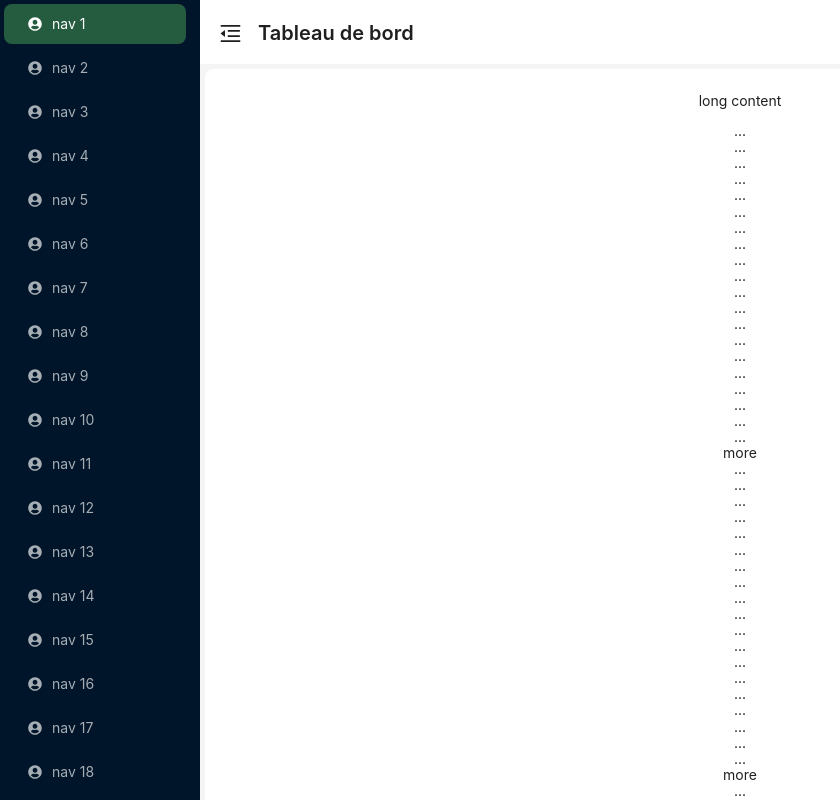
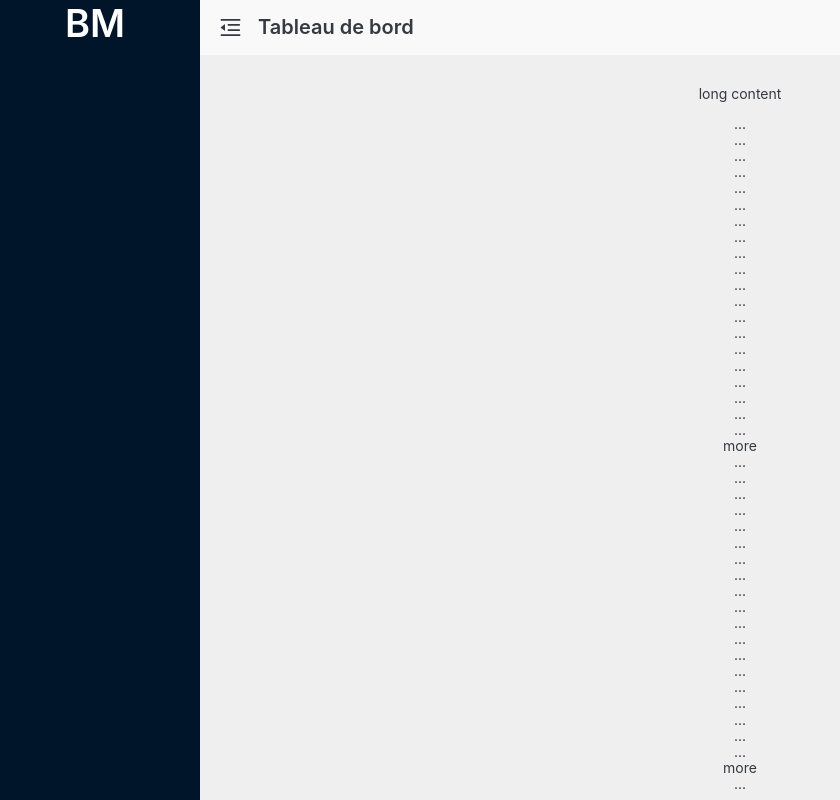
Before and after one commit to Bbcar225/gestistocks-front, a React (Vite) app: page /1/dashboard in a window 1280 px wide. Shown: the top 800 px of the page, without its empty margins (0-840 px from the left). Built offline with nearby package versions, Linux system fonts and the light colour scheme.

Commit message:
Layout ✅

```diff
--- a/src/components/pages/DashboardPage.tsx
+++ b/src/components/pages/DashboardPage.tsx
@@ -1,21 +1,11 @@
-import {Card, theme, Typography} from "antd";
 import React from "react";
-import {Header} from "antd/es/layout/layout";
-
-const {Title} = Typography
 
 export default function DashboardPage() {
-	const {
-		token: {colorBgContainer, borderRadiusLG},
-	} = theme.useToken();
-
 	return <>
 		<div
 			style={{
 				padding: 24,
 				textAlign: 'center',
-				background: colorBgContainer,
-				borderRadius: borderRadiusLG,
 			}}
 		>
 			<p>long content</p>
--- a/src/components/templates/AuthLayout.tsx
+++ b/src/components/templates/AuthLayout.tsx
@@ -1,105 +1,31 @@
-import React, {useState} from 'react';
-import {Button, Layout, Menu, MenuProps, Space, theme} from 'antd';
+import {useState} from 'react';
+import {Layout, theme} from 'antd';
 import {Outlet} from "react-router-dom";
-import {AiOutlineMenuFold, AiOutlineMenuUnfold} from "react-icons/ai";
-import {FaUserCircle} from "react-icons/fa";
-import Title from "antd/es/typography/Title";
-
-const {Header, Content, Footer, Sider} = Layout;
-
-const siderStyle: React.CSSProperties = {
-	overflow: 'auto',
-	height: '100vh',
-	position: 'sticky',
-	insetInlineStart: 0,
-	top: 0,
-	bottom: 0,
-	scrollbarWidth: 'thin',
-	scrollbarGutter: 'stable',
-};
-
-const items: MenuProps['items'] = [
-	<FaUserCircle/>,
-	<FaUserCircle/>,
-	<FaUserCircle/>,
-	<FaUserCircle/>,
-	<FaUserCircle/>,
-	<FaUserCircle/>,
-	<FaUserCircle/>,
-	<FaUserCircle/>,
-	<FaUserCircle/>,
-	<FaUserCircle/>,
-	<FaUserCircle/>,
-	<FaUserCircle/>,
-	<FaUserCircle/>,
-	<FaUserCircle/>,
-	<FaUserCircle/>,
-	<FaUserCircle/>,
-	<FaUserCircle/>,
-	<FaUserCircle/>,
-	<FaUserCircle/>,
-	<FaUserCircle/>,
-	<FaUserCircle/>,
-	<FaUserCircle/>,
-	<FaUserCircle/>,
-	<FaUserCircle/>,
-	<FaUserCircle/>,
-	<FaUserCircle/>,
-	<FaUserCircle/>,
-	<FaUserCircle/>,
-	<FaUserCircle/>,
-	<FaUserCircle/>,
-].map((icon, index) => ({
-	key: String(index + 1),
-	icon: icon,
-	label: `nav ${index + 1}`,
-}));
+import HeaderLayout from "./Header.tsx";
+import Sidebar from "./Sidebar.tsx";
 
 export default function AuthLayout() {
 	const {
-		token: {colorBgContainer},
+		token: {borderRadiusLG},
 	} = theme.useToken();
 	const [collapsed, setCollapsed] = useState(false);
 
 	return (
 		<Layout>
-			<Sider
-				breakpoint="lg"
-				collapsedWidth="0"
-				onBreakpoint={(broken) => setCollapsed(broken)}
-				onCollapse={(collapsed) => setCollapsed(collapsed)}
-				trigger={null}
-				collapsible
-				collapsed={collapsed}
-				style={siderStyle}
-			>
-				<div className="demo-logo-vertical"/>
-				<Menu theme="dark" mode="inline" defaultSelectedKeys={['1']} items={items}/>
-			</Sider>
+			<Sidebar collapsed={collapsed} setCollapsed={setCollapsed}/>
 			<Layout>
-				<Header style={{padding: "0px 10px", margin: 0, background: colorBgContainer}} className='flex items-stretch'>
-					<Space align='center' className='mt-3'>
-						<Button
-							type="text"
-							icon={collapsed ? <AiOutlineMenuUnfold/> : <AiOutlineMenuFold/>}
-							onClick={() => setCollapsed(!collapsed)}
-							size='large'
-							style={{
-								fontSize: '25px'
-							}}
-						/>
-
-						<Title level={4}>
-							Tableau de bord
-						</Title>
-					</Space>
-				</Header>
-				<Content style={{margin: '5px 5px 0'}}>
+				<HeaderLayout collapsed={collapsed} setCollapsed={setCollapsed}/>
+				<Layout.Content
+					style={{
+						borderRadius: borderRadiusLG,
+						margin: '7px 7px 0',
+					}}
+				>
 					<Outlet/>
-				</Content>
-				<Footer style={{textAlign: 'center'}}>
+				</Layout.Content>
+				<Layout.Footer style={{textAlign: 'center'}}>
 					Gestistocks ©{new Date().getFullYear()} Created by Boubacar LY
-				</Footer>
+				</Layout.Footer>
 			</Layout>
 		</Layout>
 	);
--- /dev/null
+++ b/src/components/templates/Header.tsx
@@ -0,0 +1,41 @@
+import {Button, Space, theme} from "antd";
+import {AiOutlineMenuFold, AiOutlineMenuUnfold} from "react-icons/ai";
+import Title from "antd/es/typography/Title";
+import {Header} from "antd/es/layout/layout";
+
+export default function HeaderLayout({collapsed, setCollapsed}: {
+	collapsed: boolean,
+	setCollapsed: (collapsed: boolean) => void
+}) {
+	const {
+		token: {colorBgContainer},
+	} = theme.useToken();
+
+	return <Header
+		style={{
+			padding: "0px 10px",
+			margin: 0,
+			background:
+			colorBgContainer,
+			height: '55px',
+			position: 'sticky',
+			top: 0,
+		}}
+	>
+		<Space align='center'>
+			<Button
+				type="text"
+				icon={collapsed ? <AiOutlineMenuUnfold/> : <AiOutlineMenuFold/>}
+				onClick={() => setCollapsed(!collapsed)}
+				size='large'
+				style={{
+					fontSize: '25px'
+				}}
+			/>
+
+			<Title level={4}>
+				Tableau de bord
+			</Title>
+		</Space>
+	</Header>
+}
--- /dev/null
+++ b/src/components/templates/Menus.tsx
@@ -0,0 +1,12 @@
+import {Menu, MenuProps} from "antd";
+
+const items: MenuProps['items'] = [
+].map((icon, index) => ({
+	key: String(index + 1),
+	icon: icon,
+	label: `nav ${index + 1}`,
+}));
+
+export function Menus() {
+	return <Menu theme="dark" mode="inline" defaultSelectedKeys={['1']} items={items}/>
+}
--- /dev/null
+++ b/src/components/templates/Sidebar.tsx
@@ -0,0 +1,51 @@
+import Title from "antd/es/typography/Title";
+import {Menus} from "./Menus.tsx";
+import {Layout} from "antd";
+import React from "react";
+
+const siderStyle: React.CSSProperties = {
+	overflow: 'auto',
+	height: '100vh',
+	position: 'sticky',
+	insetInlineStart: 0,
+	top: 0,
+	bottom: 0,
+	scrollbarWidth: 'thin',
+	scrollbarGutter: 'stable',
+};
+
+export default function Sidebar({collapsed, setCollapsed}: {
+	collapsed: boolean,
+	setCollapsed: (collapsed: boolean) => void
+}) {
+	return <Layout.Sider
+		breakpoint="lg"
+		collapsedWidth="0"
+		onBreakpoint={(broken) => setCollapsed(broken)}
+		onCollapse={(collapsed) => setCollapsed(collapsed)}
+		trigger={null}
+		collapsible
+		collapsed={collapsed}
+		style={siderStyle}
+	>
+		<div style={{
+			textAlign: 'center',
+			position: 'sticky',
+			top: 0,
+			background: '#001529',
+			zIndex: 10
+		}}>
+			<Title className='text-center' style={{color: 'white'}}>
+				BM
+			</Title>
+		</div>
+		<div
+			style={{
+				flexGrow: 1,
+				overflow: 'auto'
+			}}
+		>
+			<Menus/>
+		</div>
+	</Layout.Sider>
+}
--- a/src/main.tsx
+++ b/src/main.tsx
@@ -1,13 +1,14 @@
 import React, {Suspense} from "react";
 import ReactDOM from "react-dom/client";
 import {RouterProvider} from "react-router-dom";
-import "antd/dist/reset.css";
 import {ReactQueryClientProvider} from "./providers/ReactQueryClientProvider.tsx";
 import {router} from "./providers/ReactRouterProvider.tsx";
 import SuspensePage from "./components/templates/SuspensePage.tsx";
 import {ConfigProvider} from "antd";
 import frFR from "antd/locale/fr_FR";
 import theme from "./theme.ts";
+import 'antd/dist/reset.css';
+import './index.css';
 
 ReactDOM.createRoot(document.getElementById("root")!).render(
 	<React.StrictMode>
--- a/src/theme.ts
+++ b/src/theme.ts
@@ -1,10 +1,15 @@
-import type {ThemeConfig} from 'antd';
+import type { ThemeConfig } from 'antd';
 
 const theme: ThemeConfig = {
-	token: {
-		colorPrimary: '#255C40',
-		colorPrimaryHover: '#1DAF00',
-	},
+  token: {
+    colorPrimary: '#007BFF', // Bleu principal
+    colorPrimaryHover: '#0056b3', // Bleu plus foncé au survol
+    colorSuccess: '#28A745', // Vert pour les succès
+    colorWarning: '#FD7E14', // Orange pour les alertes
+    colorError: '#DC3545', // Rouge pour les erreurs
+    colorText: '#343A40', // Texte principal
+    colorBgBase: '#F8F9FA', // Fond général
+  },
 };
 
-export default theme
+export default theme;
--- a/tailwind.config.ts
+++ b/tailwind.config.ts
@@ -0,0 +1,6 @@
+import type { Config } from "tailwindcss";
+
+const config: Config = {
+  important:true,
+};
+export default config;
```
